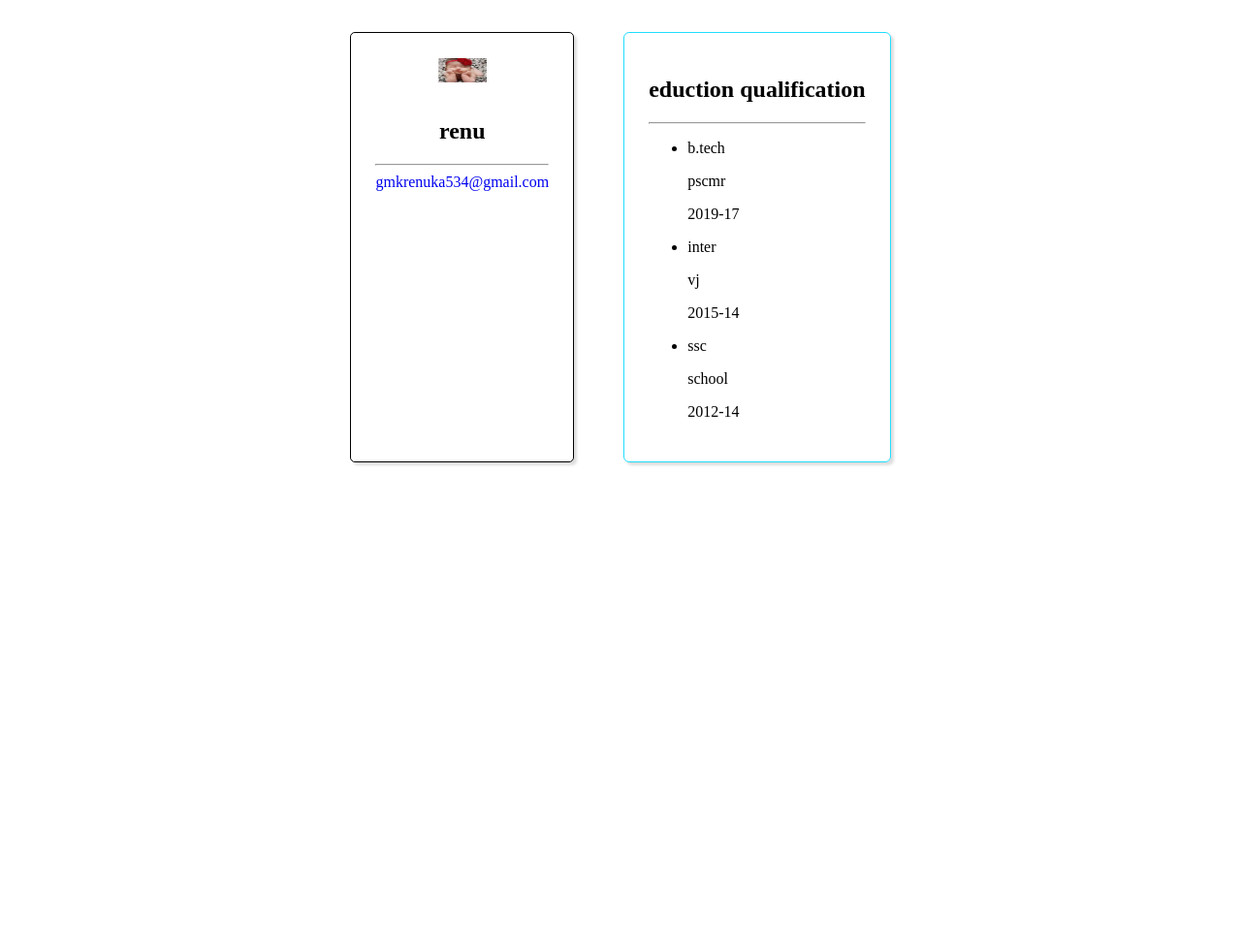
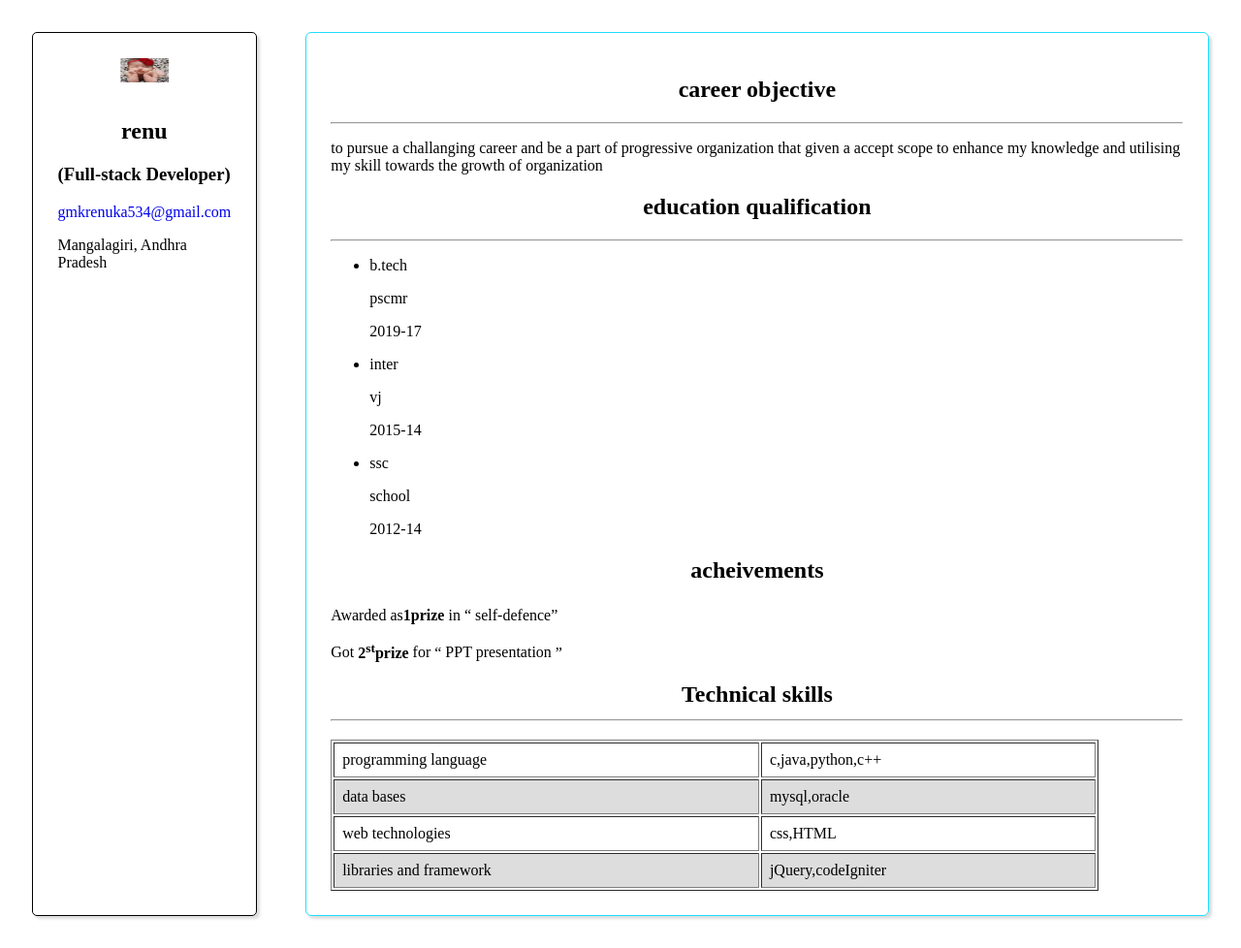
Before and after one commit to 123456NagaRenuka/resume, a plain HTML site: page index.html in a window 1280 px wide. Shown: the whole page at 97% size. Before the commit the page ends 800 px from the top, so only its background shows below. Drawn offline with Linux system fonts and the light colour scheme.

Commit message:
first commit

```diff
--- a/data.json
+++ b/data.json
@@ -4,7 +4,10 @@
     "email":"gmkrenuka534@gmail.com",
     "mobile":"+91-1234567890"
   },
-  "education":[{
+  "career": {
+    "Info":"to pursue a challanging career and be a part of progressive organization that given a accept scope to enhance my knowledge and utilising my skill towards the growth of organization"
+  },
+  "education": [{
     "degree":"b.tech",
     "institute":"pscmr",
     "data":["2019-17"]
@@ -19,5 +22,33 @@
   "institute": "school",
   "data" : ["2012-14" ]
   }
+],
+"acheivements":[
+  {
+    "name":"Awarded as<b>1<sup></sup>prize </b>in <q> self-defence</q>"
+  },
+  {
+  "name":"Got <strong>2<sup>st</sup>prize</strong> for <q> PPT presentation </q>"
+}
+
+],
+"skills":[
+  {
+    "name":"programming language",
+    "data":["c", "java", "python", "c++"]
+  },
+
+    {
+      "name":"data bases",
+      "data":["mysql", "oracle"]
+    },
+    {
+      "name":"web technologies",
+      "data":["css", "HTML"]
+    },
+    {
+      "name":"libraries and framework",
+      "data":["jQuery", "codeIgniter"]
+    }
 ]
 }
--- a/index.html
+++ b/index.html
@@ -12,13 +12,14 @@
 
     <div class="child1">
     <img src="pic/baby.jpg" alt="profile"><br>
-    <h2>renu</h2><hr>
+    <h2>renu</h2>
+    <h3>(Full-stack Developer)</h3>
     <a href="mailto:gmkrenuka534@gmail.com">gmkrenuka534@gmail.com</a>
-
+    <p>Mangalagiri, Andhra Pradesh</p>
     </div>
 
     <div class="renuka" id="renuka">
-<h2>eduction qualification</h2>
+
     </div>
   <script type="text/javascript" src="main.js">
 </script>
--- a/main.js
+++ b/main.js
@@ -13,12 +13,29 @@ function loadJson(file,callback){
 loadJson("data.json",function(text){
   let data=JSON.parse(text);
   console.log(data);
+  //fun definitions
+  fun_career(data.career);
 fun_education(data.education);
+fun_acheivements(data.acheivements);
+fun_skills(data.skills);
 });
 var div2=document.getElementById("renuka");
+//career fun_education
+function fun_career(careerobj){
+  var careerHeading=document.createElement("h2");
+  careerHeading.textContent="career objective";
+  div2.appendChild(careerHeading);
+  var hr=document.createElement("hr");
+  div2.appendChild(hr);
+  var careerInfo=document.createElement("p");
+  careerInfo.textContent=careerobj.Info;
+  div2. appendChild(careerInfo);
+
+}
 function fun_education(edu){
   var h1=document.createElement("h2");
   h1.textContent="education qualification";
+  div2.appendChild(h1);
   var hr=document.createElement("hr");
   div2.appendChild(hr);
   var list=document.createElement("ul");
@@ -36,3 +53,35 @@ listItem.textContent=edu[i].data;
 list.appendChild(listItem);
 }
 }
+function fun_acheivements(ach){
+
+  var h1=document.createElement("h2");
+  h1.textContent="acheivements";
+  div2.appendChild(h1);
+
+for(var i=0; i<ach.length; i++)
+{
+  var listItem=document.createElement("p");
+  listItem.innerHTML=ach[i].name;
+  div2.appendChild(listItem);
+
+}
+}
+function fun_skills(tech){
+  var heading=document.createElement("h2");
+  heading.textContent="Technical skills";
+  div2.appendChild(heading);
+  var hr=document.createElement("hr");
+  heading.appendChild(hr);
+  var tr="";
+
+  var table=document.createElement("table");
+  table.border="1";
+  div2.appendChild(table);
+  for(var i=0; i<tech.length; i++){
+    tr+="<tr><td>"+tech[i].name+"</td><td>"+tech[i].data+"</td></tr>";
+
+  }
+  table.innerHTML=tr;
+
+}
--- a/style/style.css
+++ b/style/style.css
@@ -1,4 +1,14 @@
-a
+table{
+  width:90%;
+  }
+  td{
+    padding:1%;
+    }
+    tr:nth-child(even){
+      background:#ddd;
+    }
+
+    a
 {
   text-decoration: none;
   }
@@ -55,7 +65,8 @@ h2{
     padding: 2%;
     margin: 2%;
   }
-  .renuka{
+
+      renuka{
   max-width: 100%;
 
     padding: 2%;
```
